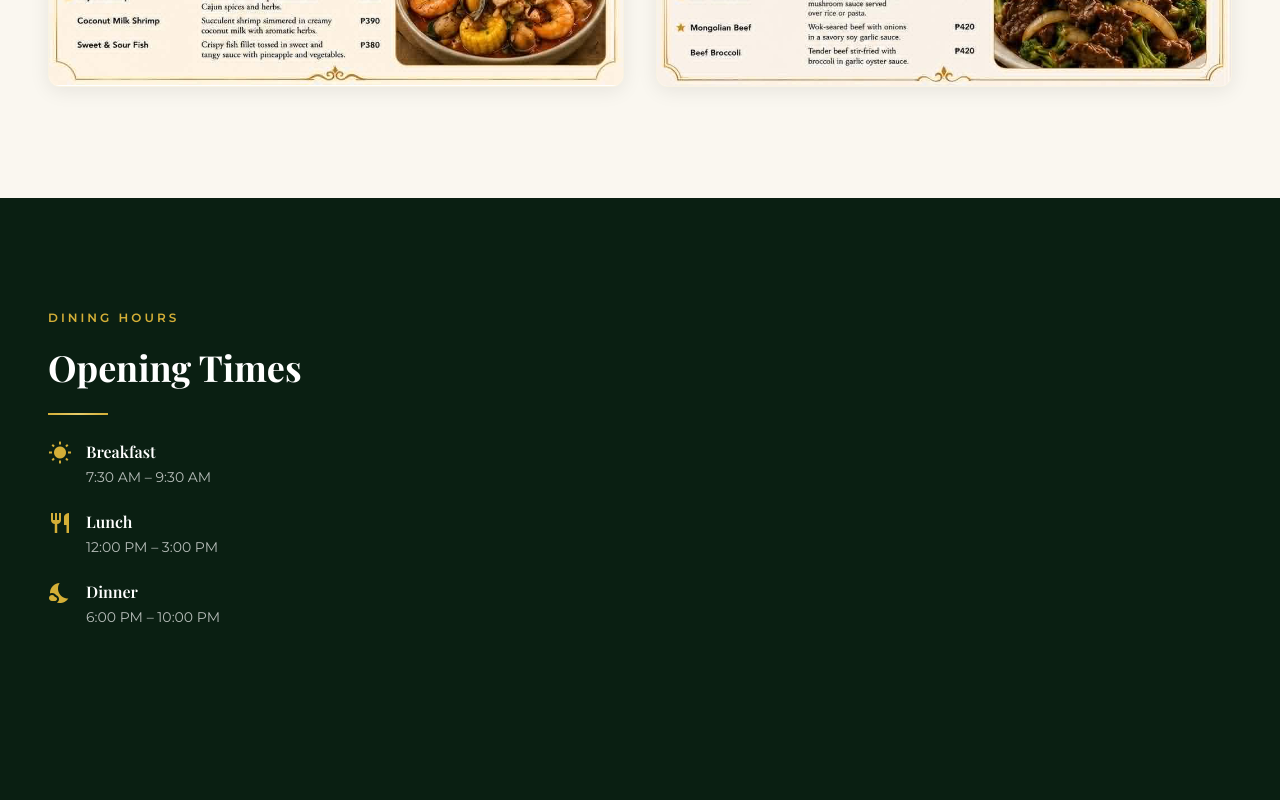
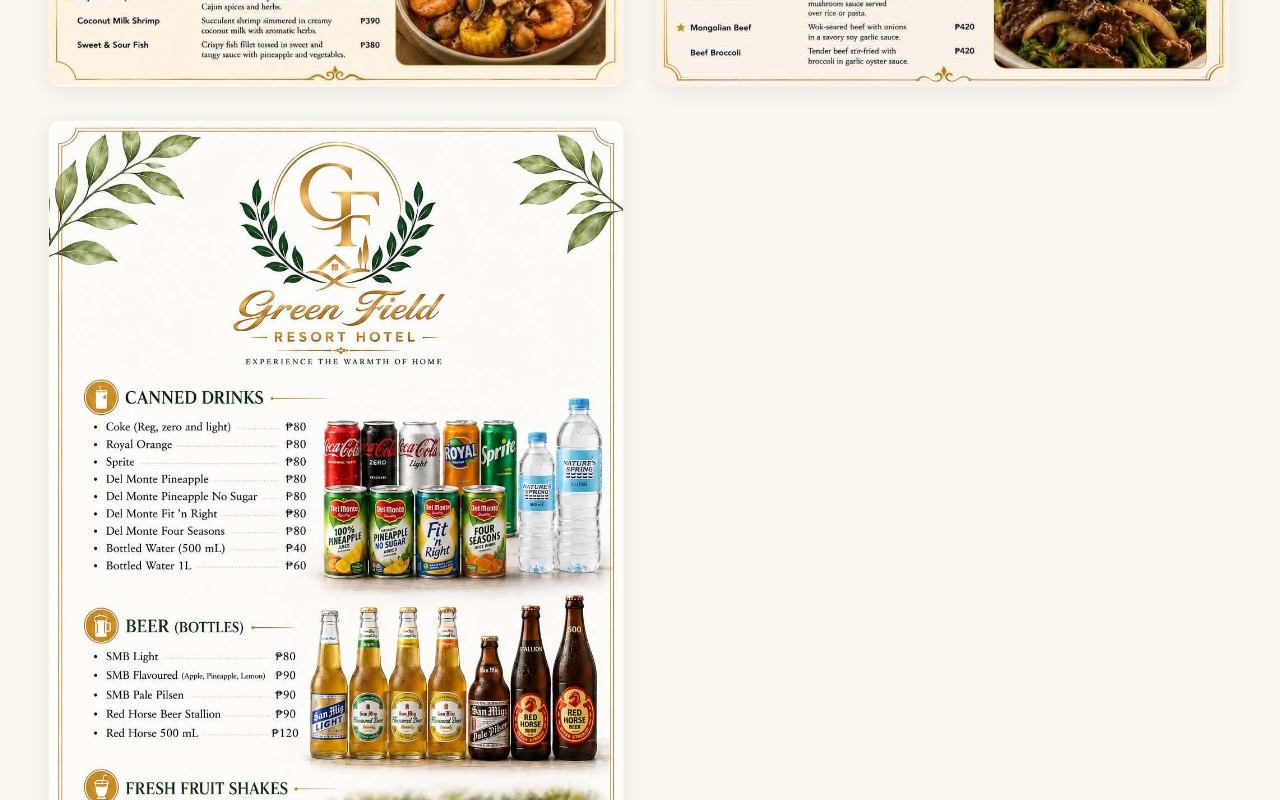
Before and after one commit to greenfieldresorthotel-web/Greenfield-ResortHotel, an Angular app: page /restaurant in a window 1280 px wide. Shown: the part 3420-4220 px from the top of the page. Built offline with nearby package versions, Linux system fonts and the light colour scheme; a web font is replaced by a local one.

Commit message:
adding food menu

```diff
--- a/src/app/features/restaurant/restaurant.component.ts
+++ b/src/app/features/restaurant/restaurant.component.ts
@@ -38,6 +38,12 @@
       id: 4,
       src: '/images/restaurant/Food%20Menu/menu4.jpg',
       alt: 'Green Field Restaurant food menu — page 4'
+    },
+    {
+      id: 5,
+      src: '/images/dining/beverage.jpeg',
+      alt: 'Green Field Restaurant food menu — page 4'
     }
+
   ];
 }
```
Also changed, not shown: public/images/dining/beverage.jpeg (added).
